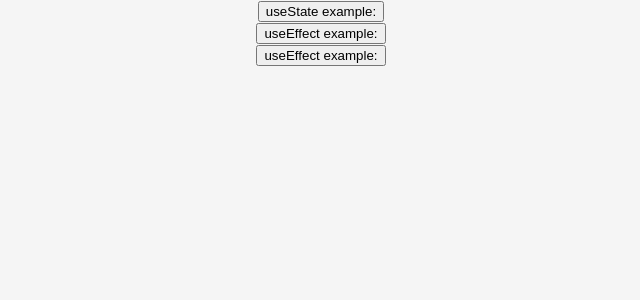
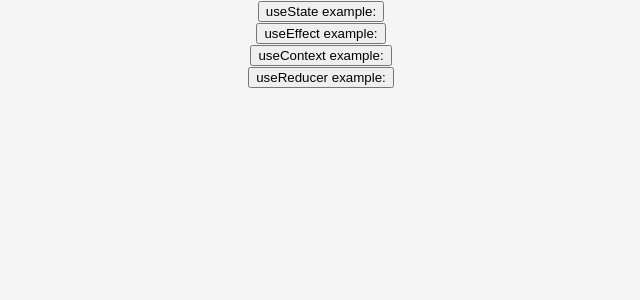
Before and after one commit to annalam91/React, a React (Create React App) app: page / in a window 1280 px wide. Shown: the top 300 px of the page, without its empty margins (319-959 px from the left). Built offline with nearby package versions, Linux system fonts and the light colour scheme.

Commit message:
UseReducer

```diff
--- a/src/App.js
+++ b/src/App.js
@@ -1,4 +1,4 @@
-import React, { useState } from "react";
+import React, { useState, useReducer } from "react";
 import "./styles/App.css";
 import Counter from "./components/Counter";
 import CounterUseEffect from "./components/CounterUseEffect";
@@ -6,11 +6,32 @@ import MouseEventUseEffect from "./components/MouseEventUseEffect";
 import IntervalCounter from "./components/IntervalCounter";
 import DataFetching from "./components/DataFetching";
 import ContextHooks from "./components/ContextHooks";
+import ReducerCounter from "./components/ReducerCounter";
+import ReducerComplexCounter from "./components/ReducerComplexCounter";
+import MultipleUseReducer from "./components/MultipleUseReducer";
+import UseReducerUseContextExample from "./components/UseReducerUseContextExample";
+import UseReducerUseContextAnother from "./components/UseReducerUseContextAnother";
 
 export const UserContext = React.createContext();
 export const TutorialContext = React.createContext();
+export const CountContext = React.createContext();
+
+const intitalState = 0;
+const reducer = (currentState, action) => {
+  switch (action) {
+    case "increment":
+      return currentState + 1;
+    case "decrement":
+      return currentState - 1;
+    case "reset":
+      return intitalState;
+    default:
+      return currentState;
+  }
+};
 
 function App() {
+  const [count, dispatch] = useReducer(reducer, intitalState);
   const [selected, setSelected] = useState();
 
   const handleSelect = (e) => {
@@ -33,14 +54,27 @@ function App() {
       {selected === "useEffect" && <DataFetching />}
       <br />
       <button id="useContext" onClick={handleSelect}>
-        useEffect example:
+        useContext example:
       </button>
       <UserContext.Provider value={"Username: Anna"}>
         <TutorialContext.Provider value={"React Hooks tutorials"}>
-        {selected === "useContext" && <ContextHooks />}
-        <br />
+          {selected === "useContext" && <ContextHooks />}
+          <br />
         </TutorialContext.Provider>
       </UserContext.Provider>
+      <button id="useReducer" onClick={handleSelect}>
+        useReducer example:
+      </button>
+      {selected === "useReducer" && <ReducerCounter />}
+      {selected === "useReducer" && <ReducerComplexCounter />}
+      {selected === "useReducer" && <MultipleUseReducer />}
+      <CountContext.Provider
+        value={{ countState: count, countDispatch: dispatch }}
+      >
+        {selected === "useReducer" && <b>App.js - Count - {count}</b> }
+        {selected === "useReducer" && <UseReducerUseContextExample />}
+        {selected === "useReducer" && <UseReducerUseContextAnother />}
+      </CountContext.Provider>
     </div>
   );
 }
--- /dev/null
+++ b/src/components/MultipleUseReducer.js
@@ -0,0 +1,39 @@
+import React, { useReducer } from "react";
+
+const intitalState = 0;
+const reducer = (currentState, action) => {
+  switch (action) {
+    case "increment":
+      return currentState + 1;
+    case "decrement":
+      return currentState - 1;
+    case "reset":
+      return intitalState;
+    default:
+      return currentState;
+  }
+};
+
+function MultipleUseReducer() {
+  const [count, dispatch] = useReducer(reducer, intitalState);
+  const [countTwo, dispatchTwo] = useReducer(reducer, intitalState);
+
+  return (
+    <div>
+      <h3>useReducer example - Multple </h3>
+      <b>Count - {count}</b>
+      <br />
+      <button onClick={() => dispatch("increment")}>Increment</button>
+      <button onClick={() => dispatch("decrement")}>Decrement</button>
+      <button onClick={() => dispatch("reset")}>Reset</button>
+      <br />
+      <b>Count - {countTwo}</b>
+      <br />
+      <button onClick={() => dispatchTwo("increment")}>Increment</button>
+      <button onClick={() => dispatchTwo("decrement")}>Decrement</button>
+      <button onClick={() => dispatchTwo("reset")}>Reset</button>
+    </div>
+  );
+}
+
+export default MultipleUseReducer;
--- /dev/null
+++ b/src/components/ReducerComplexCounter.js
@@ -0,0 +1,70 @@
+import React, { useReducer } from "react";
+
+const intitalState = {
+  firstCounter: 0,
+  secondCounter: 100,
+};
+const reducer = (currentState, action) => {
+  switch (action.type) {
+    case "increment":
+      return {
+        ...currentState,
+        firstCounter: currentState.firstCounter + action.value,
+      };
+    case "decrement":
+      return {
+        ...currentState,
+        firstCounter: currentState.firstCounter + action.value,
+      };
+    case "increment2":
+      return {
+        ...currentState,
+        secondCounter: currentState.secondCounter + action.value,
+      };
+    case "decrement2":
+      return {
+        ...currentState,
+        secondCounter: currentState.secondCounter + action.value,
+      };
+    case "reset":
+      return intitalState;
+    default:
+      return currentState;
+  }
+};
+
+function ReducerComplexCounter() {
+  const [count, dispatch] = useReducer(reducer, intitalState);
+
+  return (
+    <div>
+      <h3>useReducer example - Complex state & action </h3>
+      <b>First Counter: {count.firstCounter}</b>
+      <br />
+      <button onClick={() => dispatch({ type: "increment", value: 1 })}>
+        +1
+      </button>
+      <button onClick={() => dispatch({ type: "decrement", value: 1 })}>
+        -1
+      </button>
+      <button onClick={() => dispatch({ type: "increment", value: 5 })}>
+        +5
+      </button>
+      <button onClick={() => dispatch({ type: "decrement", value: 5 })}>
+        -5
+      </button>
+      <br />
+      <b>Second Counter: {count.secondCounter}</b>
+      <br />
+      <button onClick={() => dispatch({ type: "increment2", value: 1 })}>
+        Increment Counter 2
+      </button>
+      <button onClick={() => dispatch({ type: "decrement2", value: 1 })}>
+        Decrement counter 2
+      </button>
+      <button onClick={() => dispatch({ type: "reset" })}>Reset</button>
+    </div>
+  );
+}
+
+export default ReducerComplexCounter;
--- /dev/null
+++ b/src/components/ReducerCounter.js
@@ -0,0 +1,32 @@
+import React, { useReducer } from "react";
+
+const intitalState = 0;
+const reducer = (currentState, action) => {
+  switch (action) {
+    case "increment":
+      return currentState + 1;
+    case "decrement":
+      return currentState - 1;
+    case "reset":
+      return intitalState;
+    default:
+      return currentState;
+  }
+};
+
+function ReducerCounter() {
+  const [count, dispatch] = useReducer(reducer, intitalState);
+
+  return (
+    <div>
+        <h3>useReducer example - simple state & action </h3>
+      <b>Count - {count}</b>
+      <br />
+      <button onClick={() => dispatch("increment")}>Increment</button>
+      <button onClick={() => dispatch("decrement")}>Decrement</button>
+      <button onClick={() => dispatch("reset")}>Reset</button>
+    </div>
+  );
+}
+
+export default ReducerCounter;
--- /dev/null
+++ b/src/components/UseReducerUseContextAnother.js
@@ -0,0 +1,26 @@
+import React, { useContext } from "react";
+import { CountContext } from "../App";
+
+function UseReducerUseContextAnother() {
+  const countContext = useContext(CountContext);
+  return (
+    <div>
+      <p>
+        useReducer, useContext example Maintaining the state in App.js Share the
+        state with two different component. UseReducerUseContextExample
+        component and UseReducerUseContextAnother component.
+      </p>
+      <b>UseReducerUseContextAnother </b>{countContext.countState}
+      <br />
+      <button onClick={() => countContext.countDispatch("increment")}>
+        +
+      </button>
+      <button onClick={() => countContext.countDispatch("decrement")}>
+        -
+      </button>
+      <button onClick={() => countContext.countDispatch("reset")}>Reset</button>
+    </div>
+  );
+}
+
+export default UseReducerUseContextAnother;
--- /dev/null
+++ b/src/components/UseReducerUseContextExample.js
@@ -0,0 +1,22 @@
+import React, { useContext } from "react";
+import { CountContext } from "../App";
+
+function UseReducerUseContextExample() {
+  const countContext = useContext(CountContext);
+  return (
+    <div>
+      <p>
+        useReducer, useContext example Maintaining the state in App.js Share the
+        state with two different component. UseReducerUseContextExample
+        component and UseReducerUseContextAnother component.
+      </p>
+      <b>UseReducerUseContextExample </b>{countContext.countState}
+      <br />
+      <button onClick={() => countContext.countDispatch("increment")}>+</button>
+      <button onClick={() => countContext.countDispatch("decrement")}>-</button>
+      <button onClick={() => countContext.countDispatch("reset")}>Reset</button>
+    </div>
+  );
+}
+
+export default UseReducerUseContextExample;
```
